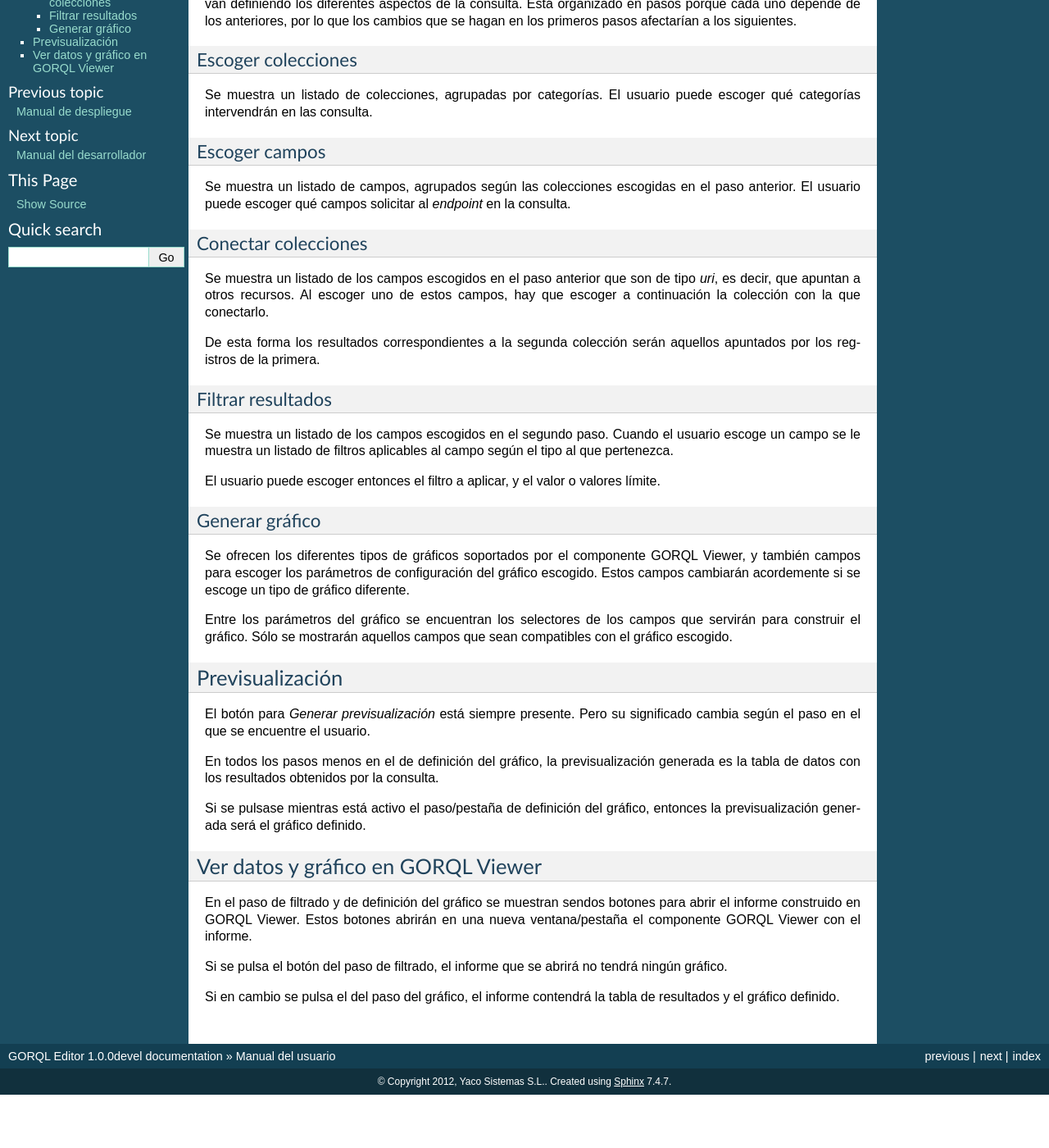
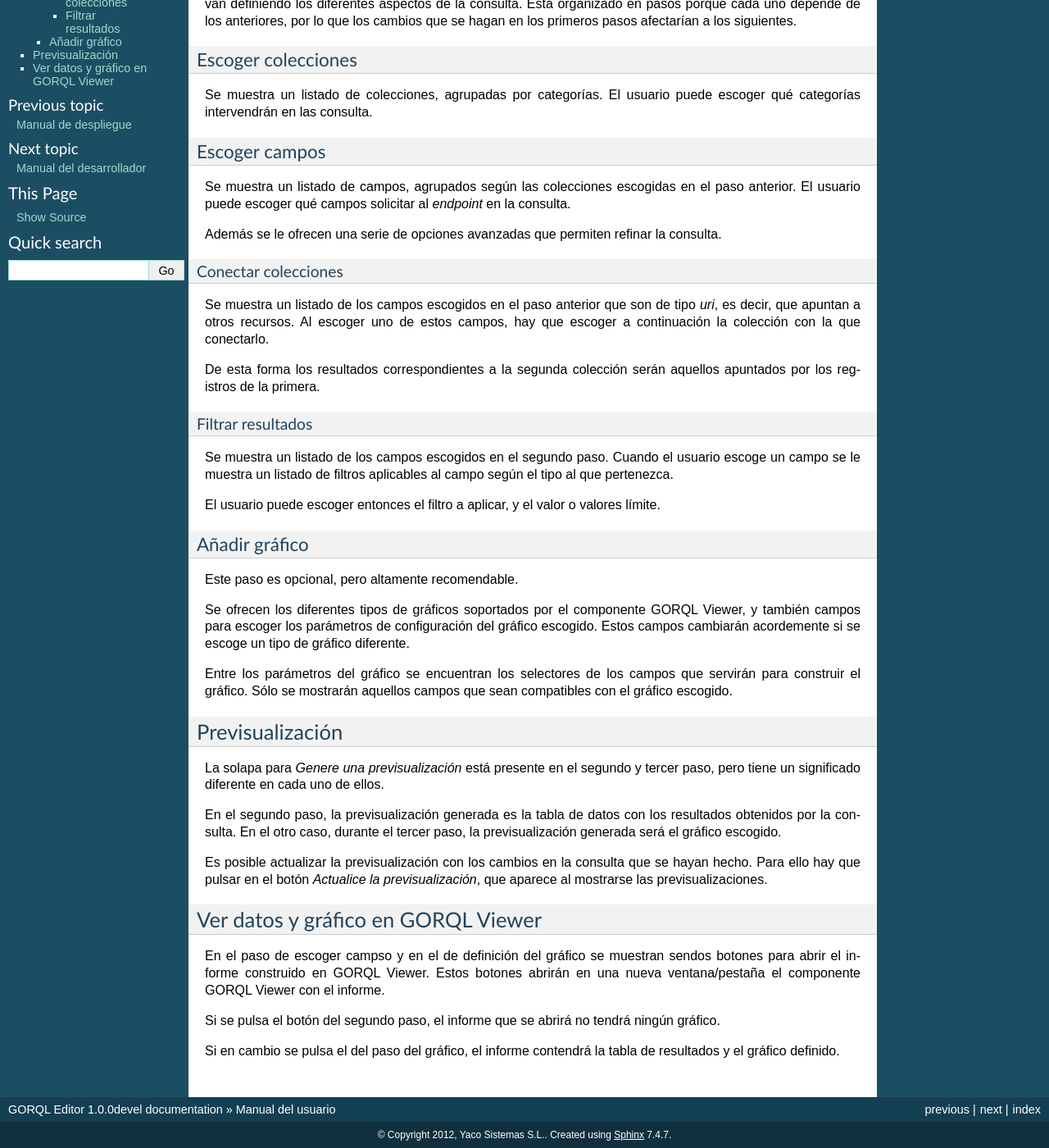
Before and after one commit to Yaco-Sistemas/gorql-editor, a Sphinx documentation site: the page built from docs/source/user.rst, in a window 1280 px wide and 1400 px high, scrolled down 175 px. Shown: the whole window at 82% size. Built offline with Sphinx 7.4.7, drawn with Linux system fonts in a browser that asks for light colours; before the commit the page ends 1510 px from its top, so only the background shows below that.

Commit message:
Ver #146 Actualizo la doc
--HG--
extra : rebase_source : 6c047375175cf54fbd2041d48606e5858dcbd461

```diff
--- a/docs/source/user.rst
+++ b/docs/source/user.rst
@@ -24,8 +24,11 @@ Se muestra un listado de campos, agrupados según las colecciones escogidas en
 el paso anterior. El usuario puede escoger qué campos solicitar al *endpoint*
 en la consulta.
 
+Además se le ofrecen una serie de opciones avanzadas que permiten refinar la
+consulta.
+
 Conectar colecciones
---------------------
+~~~~~~~~~~~~~~~~~~~~
 
 Se muestra un listado de los campos escogidos en el paso anterior que son de
 tipo *uri*, es decir, que apuntan a otros recursos. Al escoger uno de estos
@@ -35,7 +38,7 @@ De esta forma los resultados correspondientes a la segunda colección serán
 aquellos apuntados por los registros de la primera.
 
 Filtrar resultados
-------------------
+~~~~~~~~~~~~~~~~~~
 
 Se muestra un listado de los campos escogidos en el segundo paso. Cuando el
 usuario escoge un campo se le muestra un listado de filtros aplicables al campo
@@ -44,8 +47,10 @@ según el tipo al que pertenezca.
 El usuario puede escoger entonces el filtro a aplicar, y el valor o valores
 límite.
 
-Generar gráfico
----------------
+Añadir gráfico
+--------------
+
+Este paso es opcional, pero altamente recomendable.
 
 Se ofrecen los diferentes tipos de gráficos soportados por el componente GORQL
 Viewer, y también campos para escoger los parámetros de configuración del
@@ -59,23 +64,25 @@ sean compatibles con el gráfico escogido.
 Previsualización
 ================
 
-El botón para *Generar previsualización* está siempre presente. Pero su
-significado cambia según el paso en el que se encuentre el usuario.
+La solapa para *Genere una previsualización* está presente en el segundo y
+tercer paso, pero tiene un significado diferente en cada uno de ellos.
 
-En todos los pasos menos en el de definición del gráfico, la previsualización
-generada es la tabla de datos con los resultados obtenidos por la consulta.
+En el segundo paso, la previsualización generada es la tabla de datos con los
+resultados obtenidos por la consulta. En el otro caso, durante el tercer paso,
+la previsualización generada será el gráfico escogido.
 
-Si se pulsase mientras está activo el paso/pestaña de definición del gráfico,
-entonces la previsualización generada será el gráfico definido.
+Es posible actualizar la previsualización con los cambios en la consulta que se
+hayan hecho. Para ello hay que pulsar en el botón *Actualice la
+previsualización*, que aparece al mostrarse las previsualizaciones.
 
 Ver datos y gráfico en GORQL Viewer
 ===================================
 
-En el paso de filtrado y de definición del gráfico se muestran sendos botones
-para abrir el informe construido en GORQL Viewer. Estos botones abrirán en
-una nueva ventana/pestaña el componente GORQL Viewer con el informe.
+En el paso de escoger campso y en el de definición del gráfico se muestran
+sendos botones para abrir el informe construido en GORQL Viewer. Estos botones
+abrirán en una nueva ventana/pestaña el componente GORQL Viewer con el informe.
 
-Si se pulsa el botón del paso de filtrado, el informe que se abrirá no tendrá
+Si se pulsa el botón del segundo paso, el informe que se abrirá no tendrá
 ningún gráfico.
 
 Si en cambio se pulsa el del paso del gráfico, el informe contendrá la tabla de
```
Also changed, not shown: docs/source/deployment.rst (+10 -4 lines), docs/source/developer.rst (+7 -7 lines).
